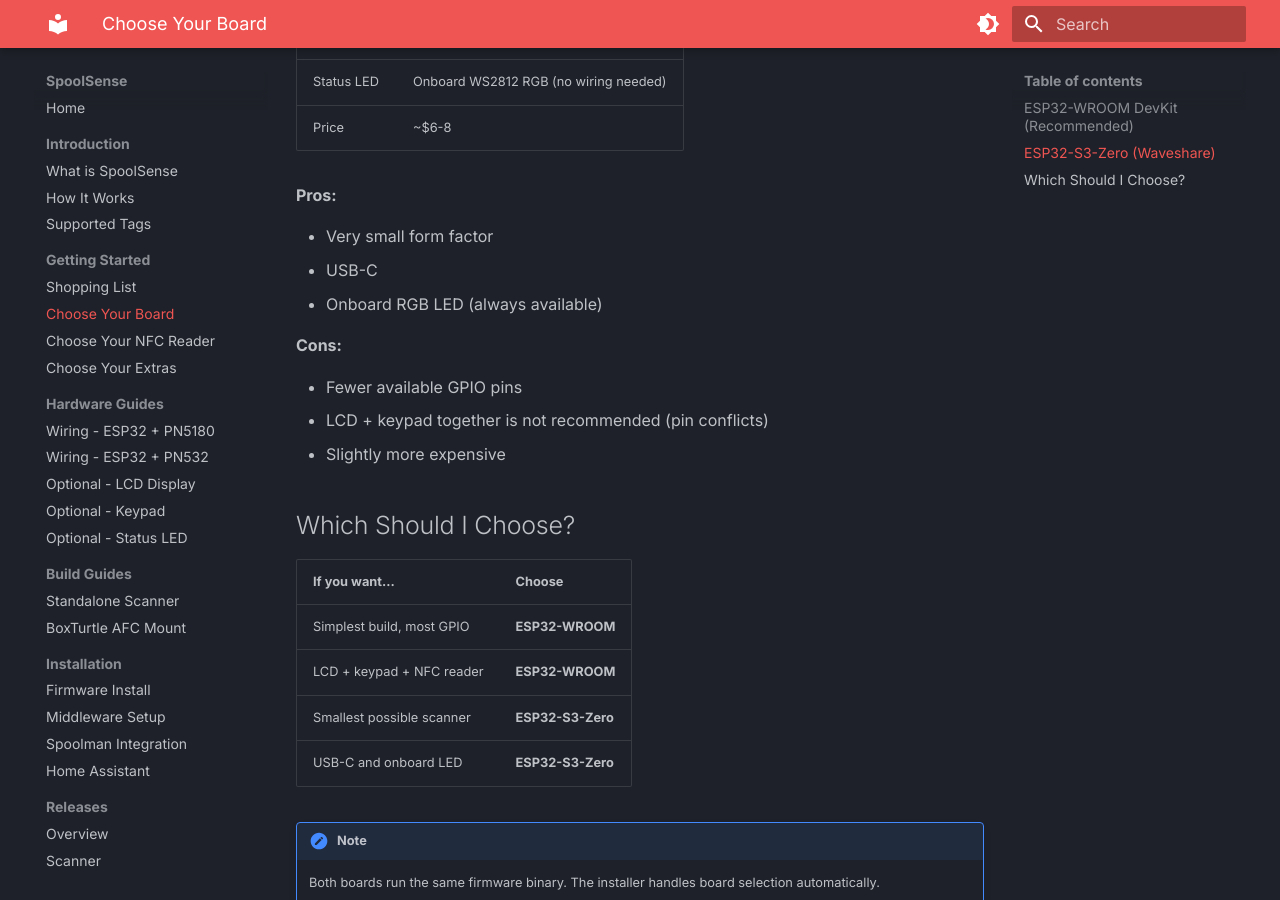
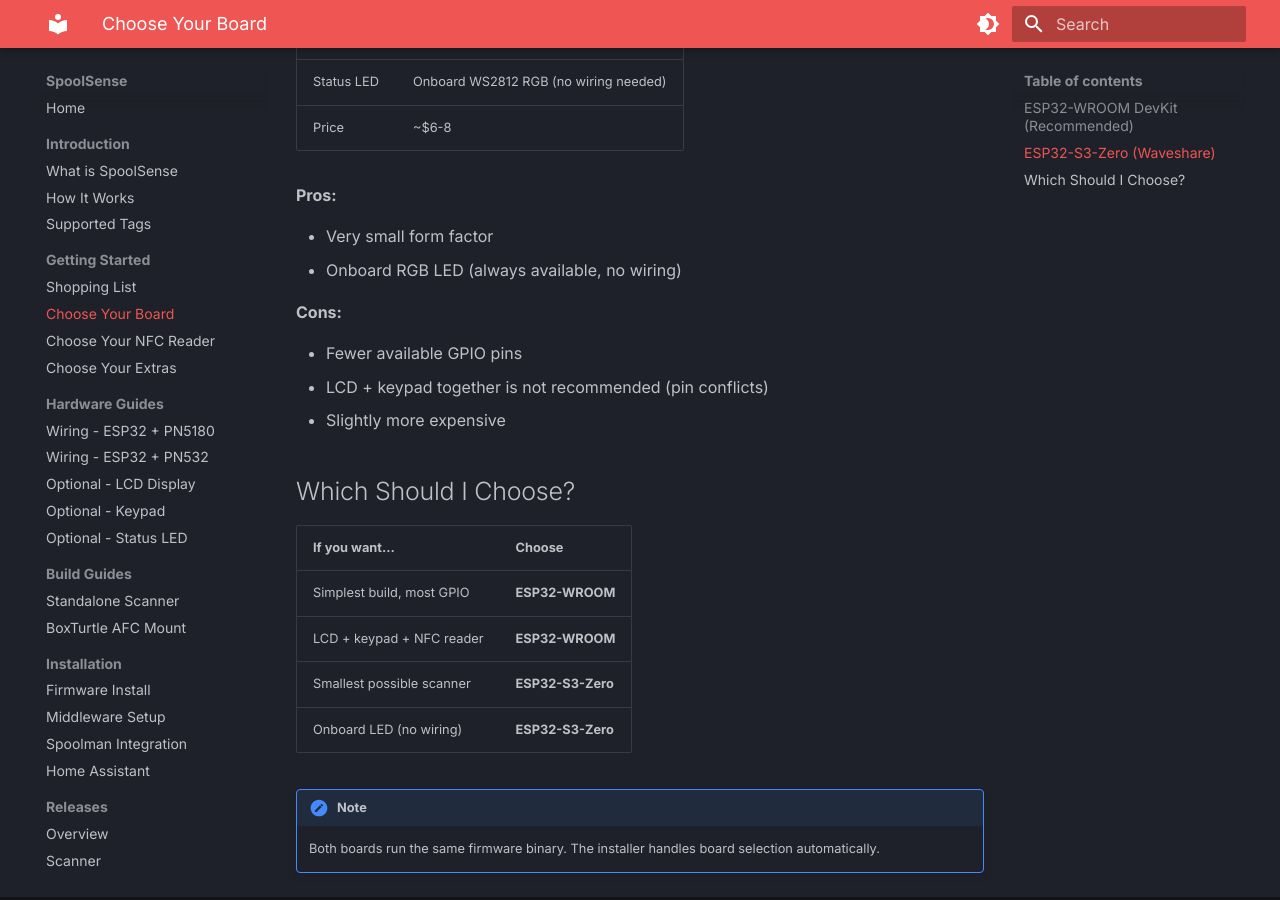
Before and after one commit to SpoolSense/spoolsense.org, an MkDocs documentation site: the page built from docs/getting-started/choose-board.md, in a window 1280 px wide and 900 px high, scrolled down 1286 px. Built offline with MkDocs 1.6.1 and Material for MkDocs 9.7.7, drawn with Linux system fonts in a browser that asks for light colours.

Commit message:
docs: fix board comparison — both have USB-C, S3 advantage is onboard LED

```diff
--- a/docs/getting-started/choose-board.md
+++ b/docs/getting-started/choose-board.md
@@ -43,8 +43,7 @@ A compact option with USB-C and onboard RGB LED.
 **Pros:**
 
 - Very small form factor
-- USB-C
-- Onboard RGB LED (always available)
+- Onboard RGB LED (always available, no wiring)
 
 **Cons:**
 
@@ -59,7 +58,7 @@ A compact option with USB-C and onboard RGB LED.
 | Simplest build, most GPIO | **ESP32-WROOM** |
 | LCD + keypad + NFC reader | **ESP32-WROOM** |
 | Smallest possible scanner | **ESP32-S3-Zero** |
-| USB-C and onboard LED | **ESP32-S3-Zero** |
+| Onboard LED (no wiring) | **ESP32-S3-Zero** |
 
 !!! note
     Both boards run the same firmware binary. The installer handles board selection automatically.
```
